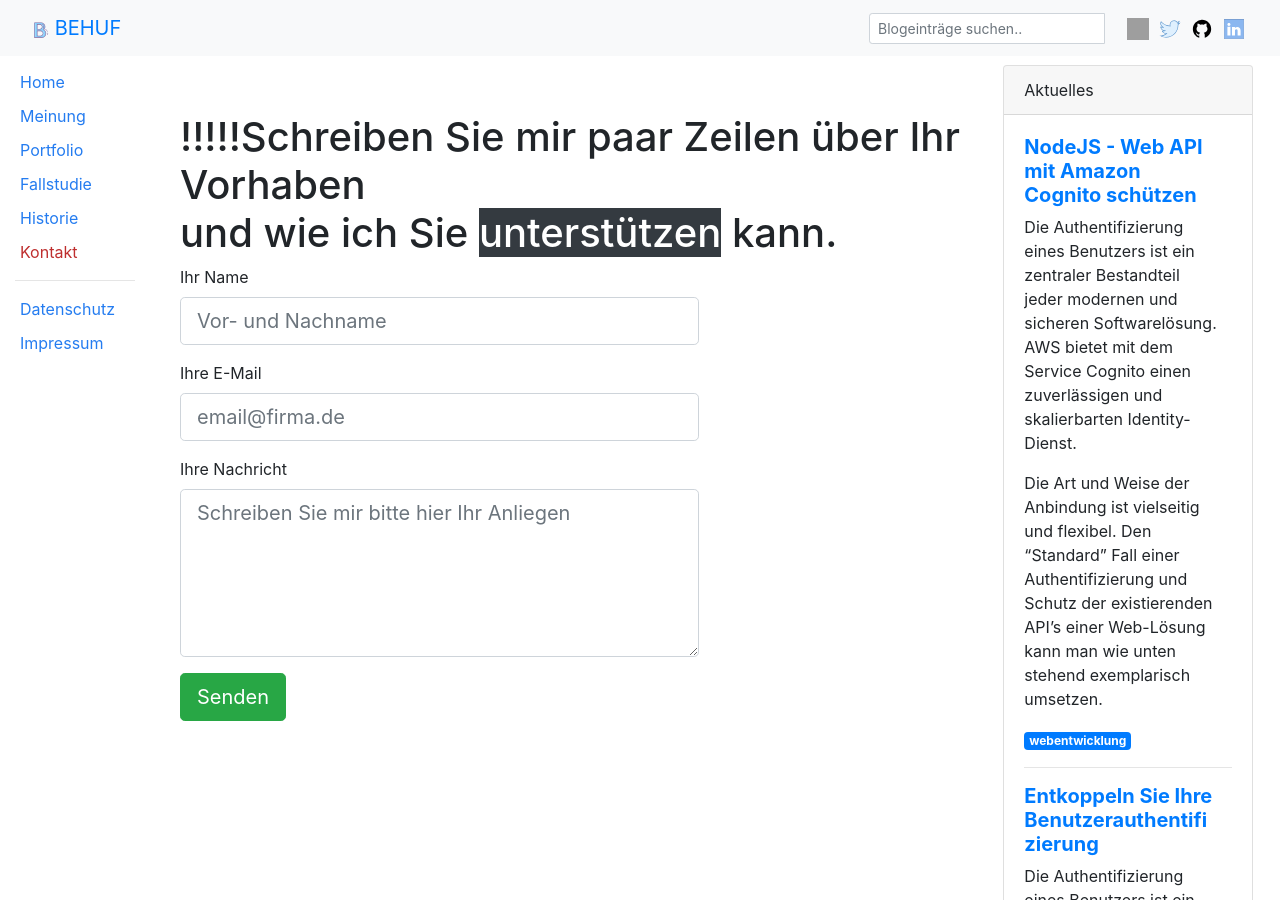
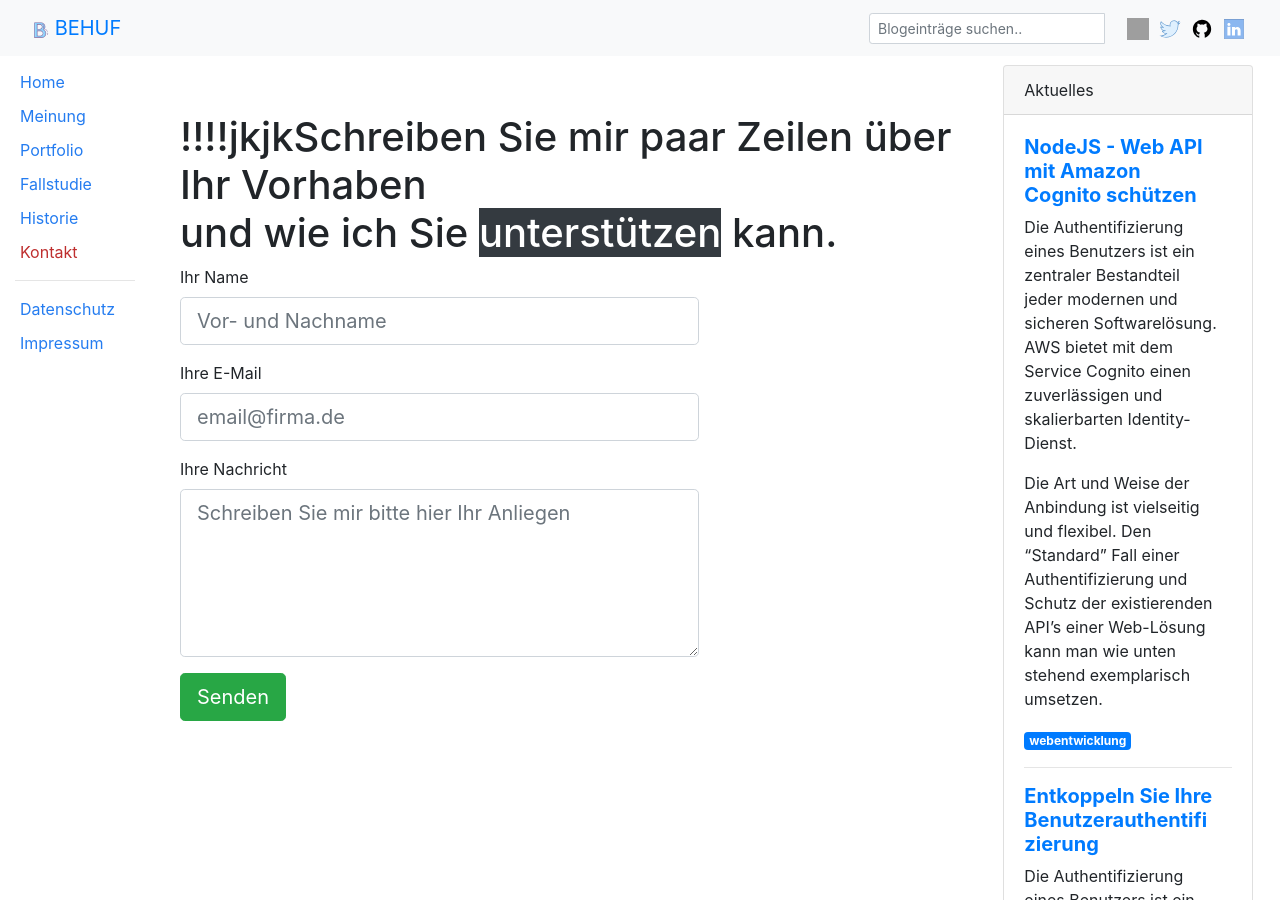
Before and after one commit to behuf/pages-behuf, a Jekyll site: the page built from kontakt.html, in a window 1280 px wide and 900 px high. Built offline with Jekyll 4.4.1, drawn with Linux system fonts in a browser that asks for light colours; nearby versions of some CDN libraries; library files that are not in the unit come from our copies; comment, search, counter and statistics services are not loaded; grey boxes are pictures that could not be loaded.

Commit message:
no message

```diff
--- a/kontakt.html
+++ b/kontakt.html
@@ -4,7 +4,7 @@
 sitemap: true
 ---
 <div class="container-fluid ml-8 mt-5">
-        <h1>!!!!!Schreiben Sie mir paar Zeilen über Ihr Vorhaben<br/> und wie ich Sie <span class="bg-dark text-white">unterstützen</span> kann.</h1>
+        <h1>!!!!jkjkSchreiben Sie mir paar Zeilen über Ihr Vorhaben<br/> und wie ich Sie <span class="bg-dark text-white">unterstützen</span> kann.</h1>
 </div>
 
 <!-- div class="container-fluid ml-8 mt-5" >
```
Also changed, not shown: .travis.yml.
